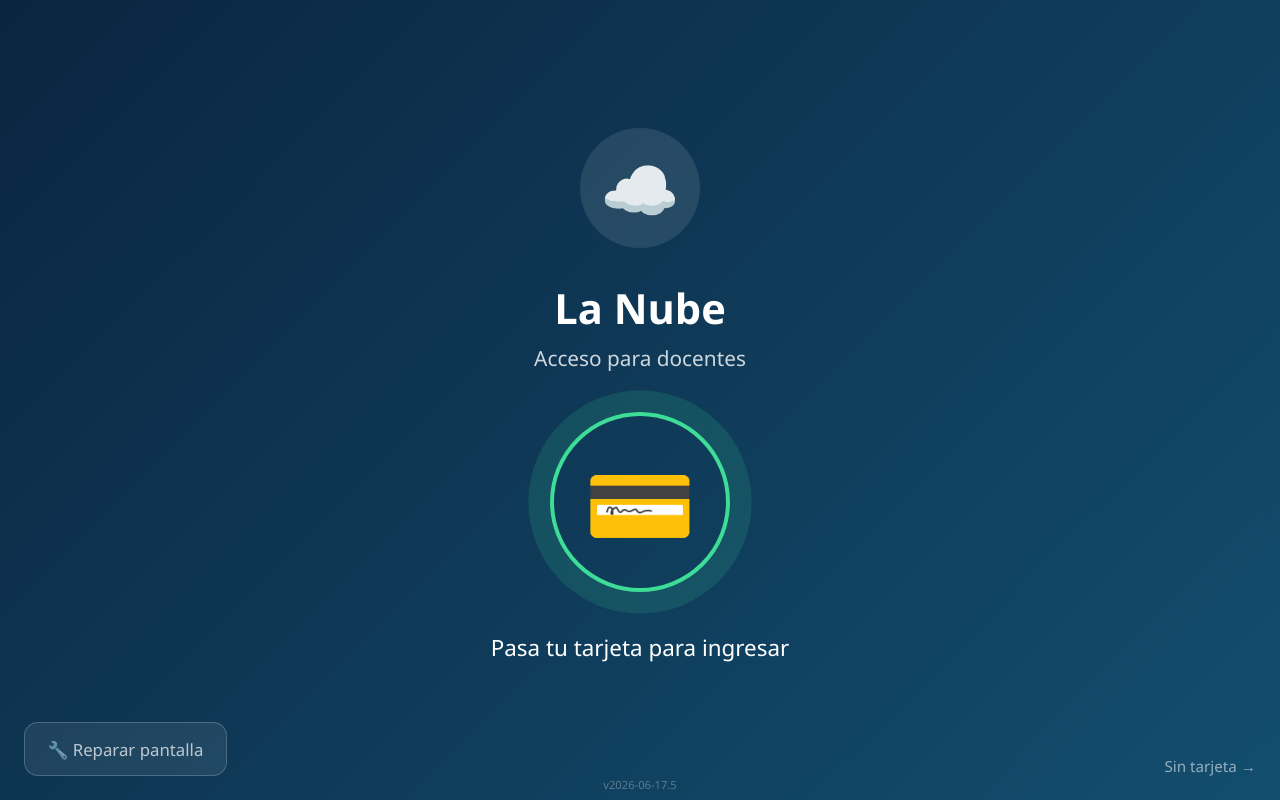
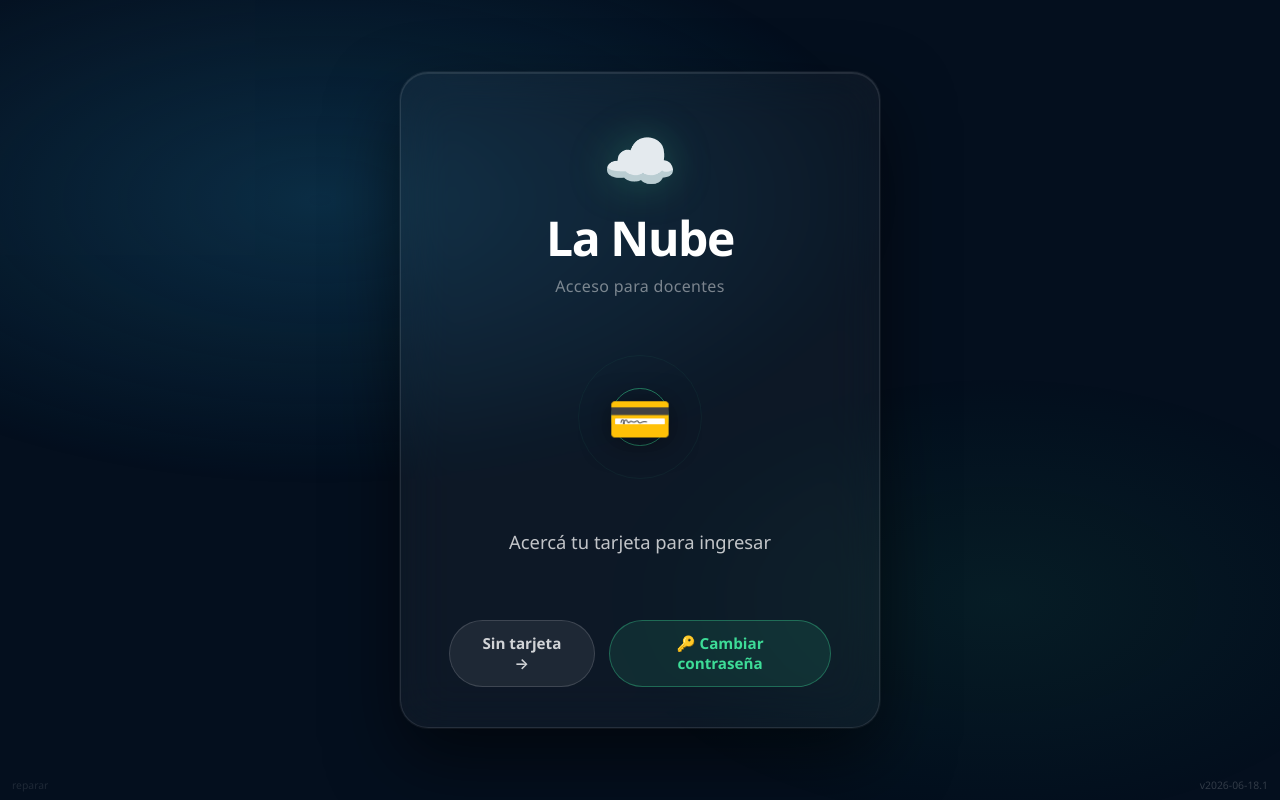
Before and after one commit to duecaz/nfc, a Flask app: page / in a window 1280 px wide. Run offline with Flask 3, Linux system fonts and the light colour scheme.

Commit message:
feat: rediseño kiosko NFC + botón cambiar contraseña v2026-06-18.1
- index.html: diseño glassmorphism con animación de ondas NFC concéntricas,
  fondo con glow animado, botones "Sin tarjeta" y "Cambiar contraseña"
  integrados en la card; reparar pantalla movido a link discreto
- Reparar pantalla: agrega timeout de escape de 5s para evitar cuelgues
- login_manual.html: agrega link secundario a /cambiar-clave

```diff
--- a/app.py
+++ b/app.py
@@ -26,7 +26,7 @@
     storage_uri="memory://",
 )
 
-VERSION              = "2026-06-17.5"
+VERSION              = "2026-06-18.1"
 NEXTCLOUD_URL        = os.environ.get("NEXTCLOUD_URL", "http://192.168.1.50:8181")
 NEXTCLOUD_PUBLIC_URL = os.environ.get("NEXTCLOUD_PUBLIC_URL", NEXTCLOUD_URL)
 COOKIE_DOMAIN        = os.environ.get("COOKIE_DOMAIN") or None
@@ -45,6 +45,8 @@
 _CLEANUP_JS = """\
 (async()=>{
   const st=document.getElementById('st');
+  const go=()=>window.location.replace('/');
+  const bail=setTimeout(go,5000);
   if('serviceWorker' in navigator){
     try{const r=await navigator.serviceWorker.getRegistrations();
       await Promise.all(r.map(x=>x.unregister()));}
@@ -54,12 +56,9 @@
     await Promise.all(k.map(x=>caches.delete(x)));}
     catch(e){}}
   try{localStorage.clear();sessionStorage.clear();}catch(e){}
-  if('serviceWorker' in navigator){
-    try{await navigator.serviceWorker.register('/sw.js',{scope:'/'});
-      await new Promise(r=>setTimeout(r,800));}catch(e){}
-  }
+  clearTimeout(bail);
   if(st) st.textContent='✅ Listo, abriendo kiosko...';
-  setTimeout(()=>{window.location.replace('/');},1200);
+  setTimeout(go,1000);
 })();
 """
 
--- a/templates/index.html
+++ b/templates/index.html
@@ -5,78 +5,197 @@
   <meta name="viewport" content="width=device-width, initial-scale=1, maximum-scale=1">
   <title>La Nube · Acceso docente</title>
   <style>
-    * { box-sizing: border-box; margin: 0; padding: 0; }
-    html, body { height: 100%; }
+    *, *::before, *::after { box-sizing: border-box; margin: 0; padding: 0; }
+    html, body { height: 100%; overflow: hidden; }
+
     body {
-      font-family: "Segoe UI", system-ui, sans-serif;
-      background: linear-gradient(135deg, #0a2540 0%, #134e6f 100%);
+      font-family: "Segoe UI", system-ui, -apple-system, sans-serif;
+      background: #040f1e;
       color: #fff;
-      display: flex; align-items: center; justify-content: center;
-      height: 100vh; overflow: hidden;
+      display: flex;
+      align-items: center;
+      justify-content: center;
+      min-height: 100vh;
     }
-    .card { text-align: center; padding: 3rem; max-width: 640px; width: 90%; }
+
+    body::before {
+      content: '';
+      position: fixed; inset: 0; z-index: 0;
+      background:
+        radial-gradient(ellipse 70% 55% at 25% 25%, rgba(19,78,111,.5) 0%, transparent 65%),
+        radial-gradient(ellipse 55% 50% at 78% 75%, rgba(61,220,151,.07) 0%, transparent 60%);
+      animation: glow 9s ease-in-out infinite alternate;
+    }
+    @keyframes glow {
+      from { opacity: .7; }
+      to   { opacity: 1;  }
+    }
+
+    .card {
+      position: relative; z-index: 1;
+      background: rgba(255,255,255,.04);
+      border: 1px solid rgba(255,255,255,.1);
+      border-radius: 28px;
+      padding: 3.5rem 3rem 2.5rem;
+      width: 90%; max-width: 480px;
+      text-align: center;
+      box-shadow:
+        0 0 0 1px rgba(255,255,255,.05),
+        0 30px 70px rgba(0,0,0,.55),
+        inset 0 1px 0 rgba(255,255,255,.09);
+      backdrop-filter: blur(24px);
+    }
+
     .logo {
-      width: 120px; height: 120px; border-radius: 50%;
-      background: rgba(255,255,255,.1); margin: 0 auto 2rem;
-      display: flex; align-items: center; justify-content: center; font-size: 64px;
+      font-size: 60px;
+      line-height: 1;
+      display: block;
+      margin-bottom: 1rem;
+      filter: drop-shadow(0 0 20px rgba(61,220,151,.25));
     }
-    h1 { font-size: 2.6rem; margin-bottom: .5rem; font-weight: 600; }
-    p.sub { font-size: 1.3rem; opacity: .8; margin-bottom: 2.5rem; }
-    .pulse {
-      width: 180px; height: 180px; margin: 0 auto; border-radius: 50%;
-      border: 4px solid #3ddc97;
-      display: flex; align-items: center; justify-content: center;
-      font-size: 90px; animation: pulse 2s infinite;
+
+    h1 {
+      font-size: 3rem;
+      font-weight: 700;
+      letter-spacing: -.03em;
+      margin-bottom: .3rem;
     }
-    @keyframes pulse {
-      0%   { box-shadow: 0 0 0 0 rgba(61,220,151,.5); }
-      70%  { box-shadow: 0 0 0 30px rgba(61,220,151,0); }
-      100% { box-shadow: 0 0 0 0 rgba(61,220,151,0); }
+
+    .sub {
+      font-size: 1rem;
+      color: rgba(255,255,255,.45);
+      margin-bottom: 2.5rem;
+      letter-spacing: .02em;
     }
-    .status { margin-top: 2.5rem; font-size: 1.4rem; min-height: 2rem; }
+
+    /* NFC animation */
+    .nfc-wrap {
+      position: relative;
+      width: 160px; height: 160px;
+      margin: 0 auto 2rem;
+      display: flex;
+      align-items: center;
+      justify-content: center;
+    }
+
+    .wave {
+      position: absolute;
+      border-radius: 50%;
+      border: 1.5px solid rgba(61,220,151,.55);
+      animation: wave 2.7s cubic-bezier(.4,0,.2,1) infinite;
+    }
+    .wave:nth-child(1) { animation-delay: 0s;   }
+    .wave:nth-child(2) { animation-delay: .75s;  }
+    .wave:nth-child(3) { animation-delay: 1.5s;  }
+
+    @keyframes wave {
+      0%   { width: 48px;  height: 48px;  opacity: .9; border-color: rgba(61,220,151,.7); }
+      100% { width: 158px; height: 158px; opacity: 0;  border-color: rgba(61,220,151,0); }
+    }
+
+    .nfc-icon {
+      position: relative; z-index: 1;
+      font-size: 52px;
+      filter: drop-shadow(0 4px 14px rgba(0,0,0,.5));
+    }
+
+    /* Status */
+    .status {
+      font-size: 1.15rem;
+      font-weight: 500;
+      min-height: 1.6rem;
+      color: rgba(255,255,255,.75);
+      transition: color .3s;
+    }
     .status.ok  { color: #3ddc97; }
     .status.err { color: #ff6b6b; }
-    .uid { font-family: monospace; font-size: 1.1rem; opacity: .7; margin-top: .5rem; }
 
-    .repair-btn {
-      position: fixed; bottom: 1.5rem; left: 1.5rem;
-      background: rgba(255,255,255,.08); border: 1px solid rgba(255,255,255,.2);
-      color: rgba(255,255,255,.7); font-size: 1.05rem;
-      padding: .9rem 1.4rem; border-radius: 14px;
-      text-decoration: none; cursor: pointer; min-width: 180px; text-align: center;
+    .uid {
+      margin-top: .4rem;
+      font-family: monospace;
+      font-size: .82rem;
+      color: rgba(255,255,255,.3);
+      min-height: 1.2rem;
     }
-    .repair-btn:active { background: rgba(255,255,255,.18); }
 
-    .fallback {
-      position: fixed; bottom: 1.5rem; right: 1.5rem;
-      color: rgba(255,255,255,.55); font-size: .95rem;
-      text-decoration: none; cursor: pointer;
+    /* Bottom buttons inside card */
+    .actions {
+      margin-top: 2.5rem;
+      display: flex;
+      gap: .9rem;
+      justify-content: center;
     }
-    .fallback:hover { color: #fff; }
+    .btn {
+      padding: .78rem 1.55rem;
+      border-radius: 50px;
+      font-size: .95rem;
+      font-weight: 600;
+      text-decoration: none;
+      transition: all .2s;
+      display: inline-flex;
+      align-items: center;
+      gap: .35rem;
+    }
+    .btn-ghost {
+      background: rgba(255,255,255,.07);
+      border: 1px solid rgba(255,255,255,.14);
+      color: rgba(255,255,255,.8);
+    }
+    .btn-ghost:hover  { background: rgba(255,255,255,.13); color: #fff; }
+    .btn-ghost:active { background: rgba(255,255,255,.18); }
+
+    .btn-accent {
+      background: rgba(61,220,151,.11);
+      border: 1px solid rgba(61,220,151,.35);
+      color: #3ddc97;
+    }
+    .btn-accent:hover  { background: rgba(61,220,151,.2); }
+    .btn-accent:active { background: rgba(61,220,151,.28); }
+
+    /* Tiny repair link */
+    .repair-link {
+      position: fixed; bottom: .5rem; left: .75rem;
+      font-size: .65rem; opacity: .18;
+      color: rgba(255,255,255,.6); text-decoration: none;
+    }
+    .repair-link:hover { opacity: .5; }
 
     .ver {
-      position: fixed; bottom: .5rem; left: 50%; transform: translateX(-50%);
-      font-size: .7rem; opacity: .3; pointer-events: none;
+      position: fixed; bottom: .5rem; right: .75rem;
+      font-size: .65rem; opacity: .18; pointer-events: none;
     }
 
-    #catcher { position: absolute; opacity: 0; pointer-events: none; cursor: none; }
+    #catcher {
+      position: fixed; top: -999px; left: -999px;
+      width: 1px; height: 1px; opacity: 0;
+    }
   </style>
 </head>
 <body>
   <input id="catcher" autocomplete="off" autofocus>
 
-  <a class="repair-btn" href="/reset">&#x1F527; Reparar pantalla</a>
-
   <div class="card">
-    <div class="logo">&#x2601;&#xFE0F;</div>
+    <span class="logo">&#x2601;&#xFE0F;</span>
     <h1>La Nube</h1>
     <p class="sub">Acceso para docentes</p>
-    <div class="pulse">&#x1F4B3;</div>
-    <div class="status" id="status">Pasa tu tarjeta para ingresar</div>
+
+    <div class="nfc-wrap">
+      <div class="wave"></div>
+      <div class="wave"></div>
+      <div class="wave"></div>
+      <span class="nfc-icon">&#x1F4B3;</span>
+    </div>
+
+    <div class="status" id="status">Acercá tu tarjeta para ingresar</div>
     <div class="uid" id="uid"></div>
+
+    <div class="actions">
+      <a class="btn btn-ghost" href="/login-manual">Sin tarjeta &rarr;</a>
+      <a class="btn btn-accent" href="/cambiar-clave">&#x1F511; Cambiar contraseña</a>
+    </div>
   </div>
 
-  <a class="fallback" href="/login-manual">Sin tarjeta &rarr;</a>
+  <a class="repair-link" href="/reset">reparar</a>
   <span class="ver">v{{ version }}</span>
 
   <script>
@@ -106,9 +225,13 @@
     const statusEl = document.getElementById('status');
     const uidEl    = document.getElementById('uid');
 
-    function refocus() { catcher.focus(); }
+    function refocus() {
+      if (document.activeElement !== catcher) catcher.focus();
+    }
     setInterval(refocus, 400);
-    document.addEventListener('click', refocus);
+    document.addEventListener('click', e => {
+      if (!e.target.closest('a, button')) refocus();
+    });
     refocus();
 
     function setStatus(msg, cls) {
@@ -140,10 +263,13 @@
     }
 
     function resetSoon() {
-      setTimeout(() => setStatus('Pasa tu tarjeta para ingresar'), 4000);
+      setTimeout(() => {
+        setStatus('Acercá tu tarjeta para ingresar');
+        uidEl.textContent = '';
+      }, 4000);
     }
 
-    catcher.addEventListener('keydown', (e) => {
+    catcher.addEventListener('keydown', e => {
       if (e.key === 'Enter') {
         const uid = catcher.value.trim();
         catcher.value = '';
--- a/templates/login_manual.html
+++ b/templates/login_manual.html
@@ -133,6 +133,10 @@
     </div>
 
     <a class="back-link" href="/">&larr; Volver al kiosko de tarjetas</a>
+    <a class="back-link" href="/cambiar-clave"
+       style="margin-top:.5rem; color:rgba(255,255,255,.4);">
+      &#x1F511; Cambiar contraseña
+    </a>
   </div>
   <span class="ver">v{{ version }}</span>
 
```
